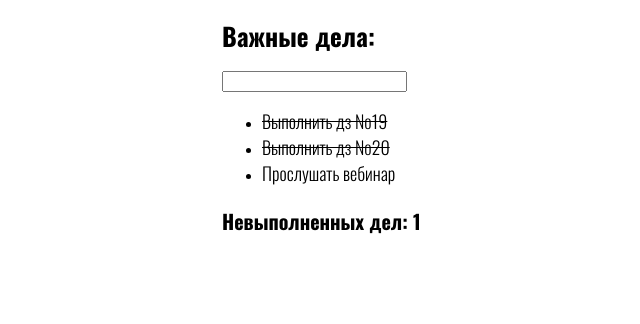
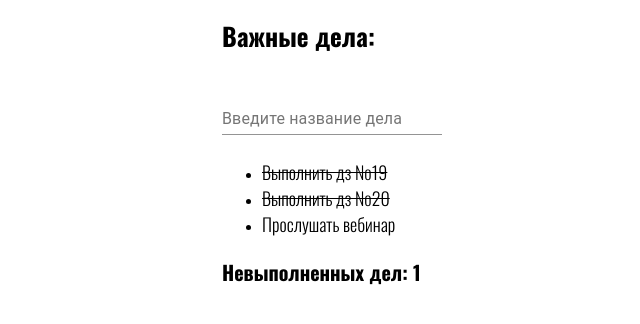
Before and after one commit to WebHeroSchool/PolinaYartseva_react, a React (Create React App) app: page / in a window 1280 px wide. Shown: the top 324 px of the page, without its empty margins (268-908 px from the left). Built offline with nearby package versions, Linux system fonts and the light colour scheme.

Commit message:
25th homework

```diff
--- a/package.json
+++ b/package.json
@@ -32,6 +32,7 @@
     ]
   },
   "devDependencies": {
+    "@material-ui/core": "^4.11.0",
     "classnames": "^2.2.6"
   }
 }
--- a/src/components/InputItem/InputItem.js
+++ b/src/components/InputItem/InputItem.js
@@ -1,5 +1,12 @@
 import React from "react";
+import TextField from '@material-ui/core/TextField';
 
-const InputItem = () => (<input/>);
+const InputItem = () => (<div>
+    <TextField
+        label="Введите название дела"
+        id="margin-normal"
+        margin="normal"
+    />
+</div>);
 
 export default InputItem;
```
Also changed, not shown: 1 other file (tests, documents, lock files or other folders).
